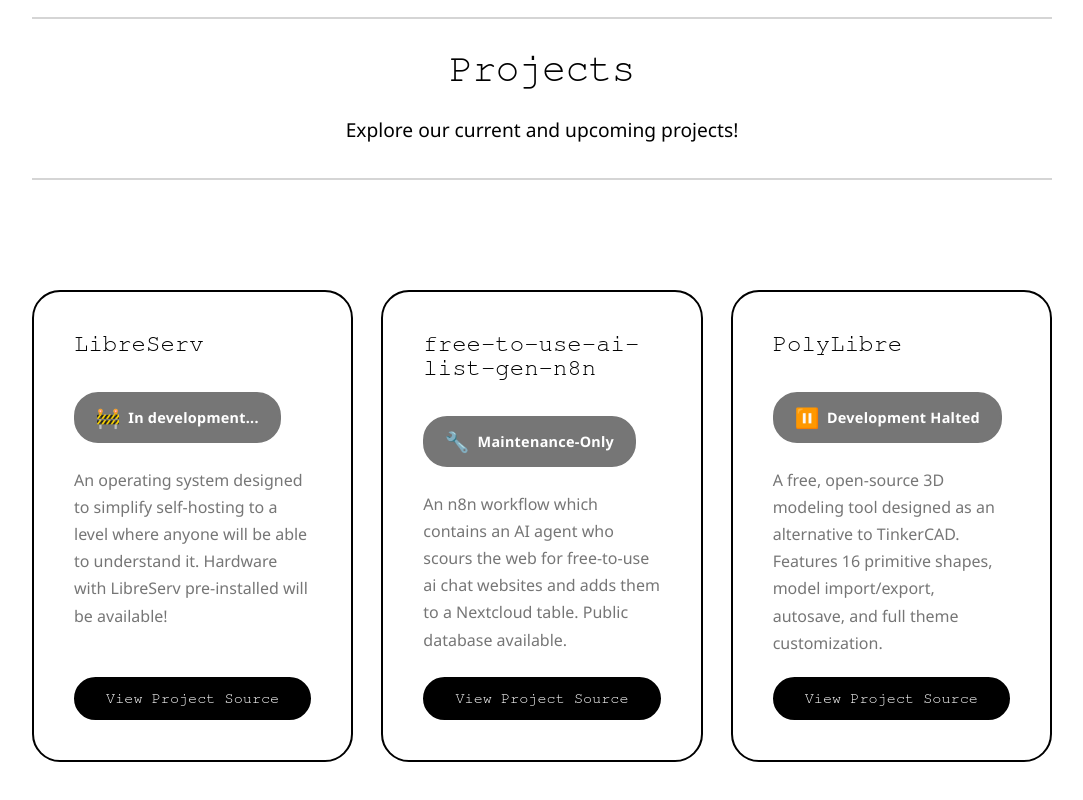
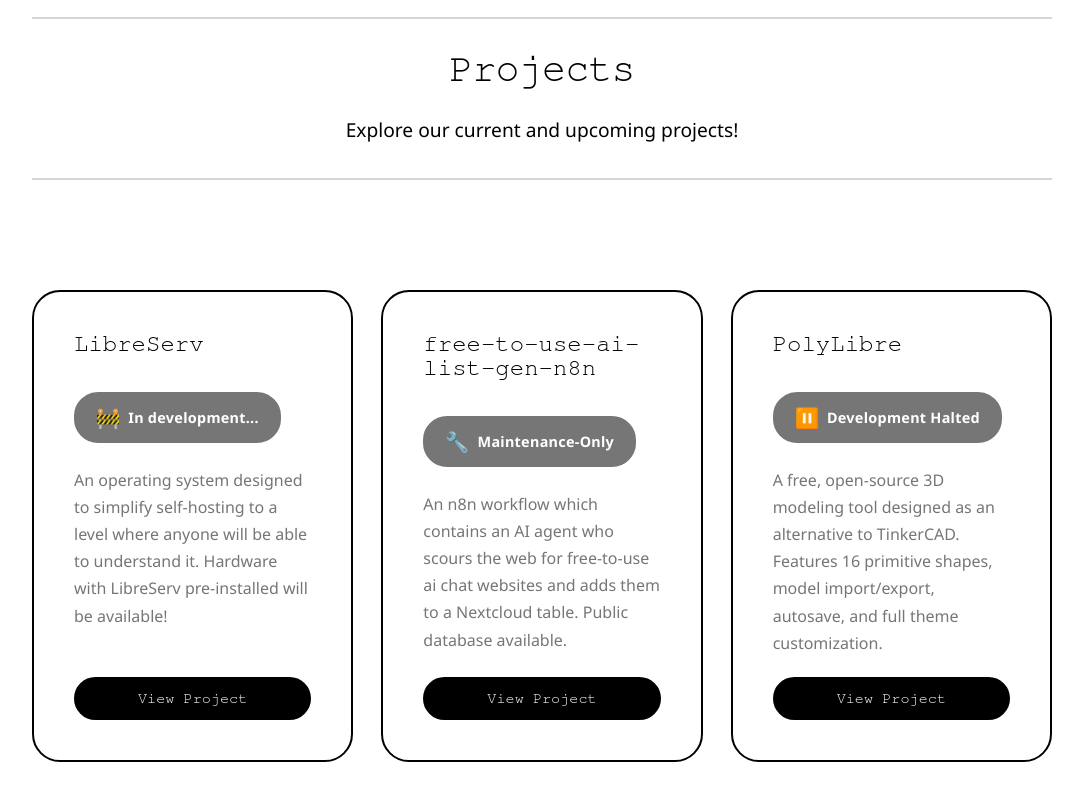
Before and after one commit to LibreLoom/Website, a React (Vite) app in the folder web/: page /projects in a window 1280 px wide. Shown: the part 623-1423 px from the top of the page, without its empty margins (98-1181 px from the left). Built offline with nearby package versions, Linux system fonts and the light colour scheme; a web font is replaced by a local one.

Commit message:
Clear up wording

```diff
--- a/web/src/components/cards/ProjectCard.jsx
+++ b/web/src/components/cards/ProjectCard.jsx
@@ -22,7 +22,7 @@
           rel="noopener noreferrer"
           className="project-link-btn"
         >
-          View Project Source
+          View Project
         </a>
       )}
     </Card>
```
